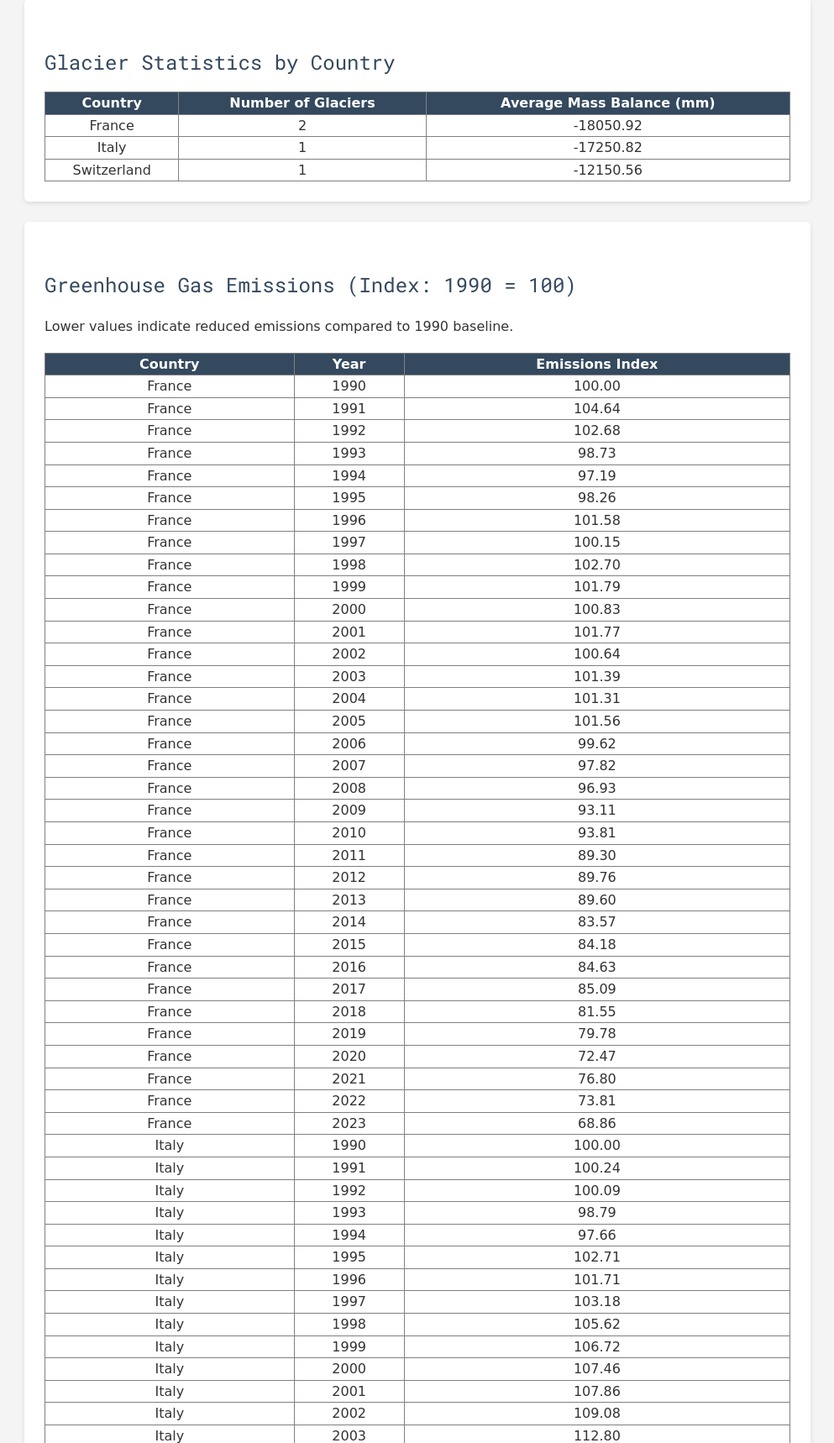
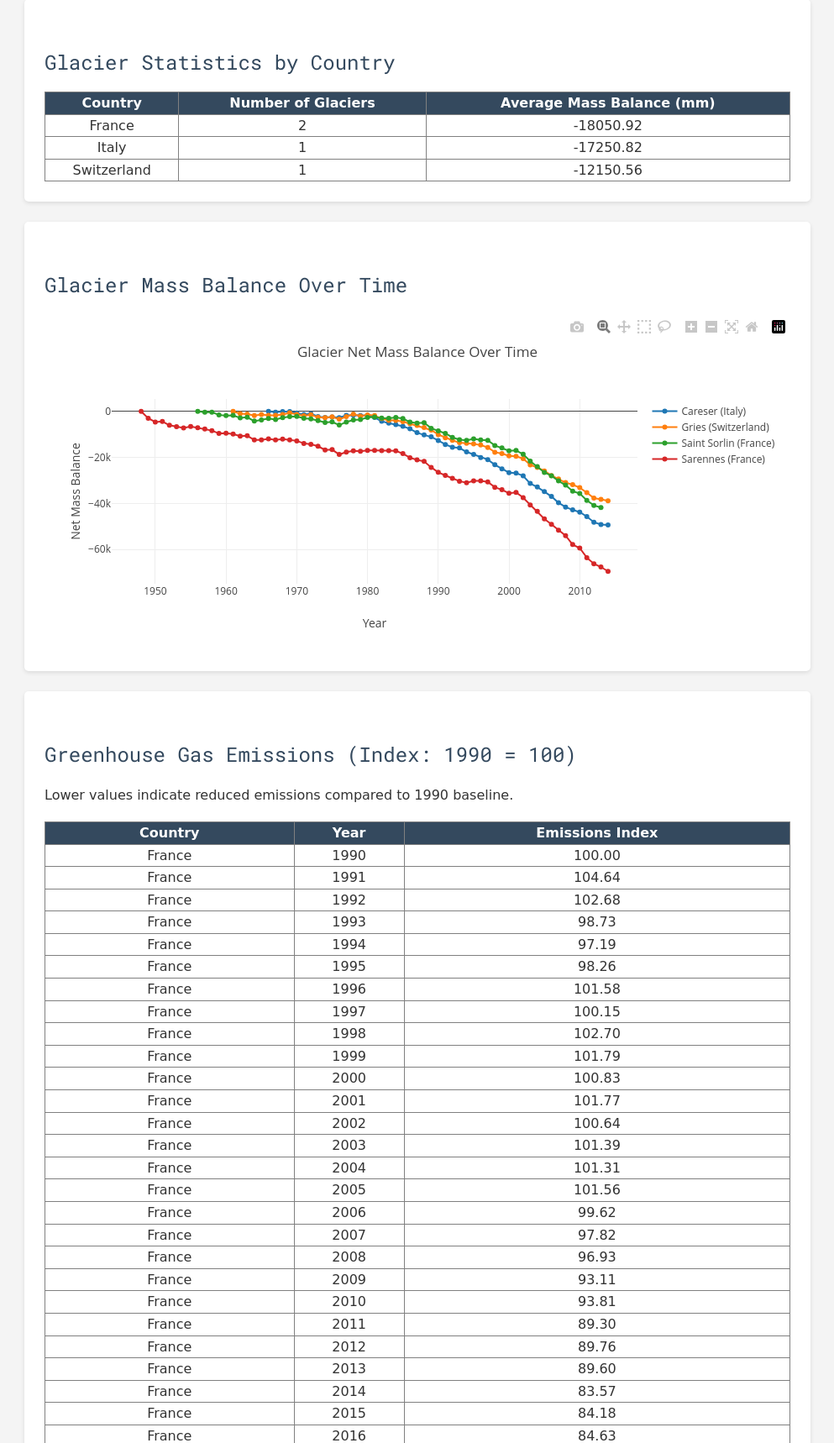
Before and after one commit to Gab1999/Alpinewatchwebsite, a Flask app: page /data in a window 1280 px wide. Shown: the part 203-1921 px from the top of the page at 84% size, without its empty margins (143-1136 px from the left). Run offline with Flask 3, Linux system fonts and the light colour scheme; data comes from the database, SQL or seed files in the repository; some libraries are stand-ins or nearby versions; some web fonts are replaced.

Commit message:
Integrate glacier mass balance chart with Plotly
Added a graph to visualize glacier mass balance over time using Plotly.

```diff
--- a/templates/data.html
+++ b/templates/data.html
@@ -68,6 +68,50 @@
                 </table>
             </div>
 
+             <!-- GRAPHH-->
+            <script src="https://cdn.plot.ly/plotly-latest.min.js"></script>
+            <div class="card">
+                <h2>Glacier Mass Balance Over Time</h2>
+                <div id="glacier-chart" style="height: 400px;"></div>
+            </div>
+            <script>
+    const data = {{ glacier_timeseries | tojson }};
+
+    // Separate glaciers
+    const glaciers = {};
+
+    data.forEach(row => {
+        const name = row[0] + " (" + row[1] + ")"; // This add the country name in brackets next to the glacier
+        const year = row[2];
+        const balance = row[3];
+
+        if (!glaciers[name]) {
+            glaciers[name] = { years: [], values: [] };
+        }
+
+        glaciers[name].years.push(year);
+        glaciers[name].values.push(balance);
+    });
+
+    // 1 trace per glacier
+    const traces = Object.keys(glaciers).map(name => {
+        return {
+            x: glaciers[name].years,
+            y: glaciers[name].values,
+            mode: 'lines+markers',
+            name: name
+        };
+    });
+
+    const layout = {
+        title: 'Glacier Net Mass Balance Over Time',
+        xaxis: { title: 'Year' },
+        yaxis: { title: 'Net Mass Balance' }
+    };
+
+    Plotly.newPlot('glacier-chart', traces, layout);
+</script>
+
             <!-- GHG Emissions Section -->
             <div class="card">
                 <h2>Greenhouse Gas Emissions (Index: 1990 = 100)</h2>
```
